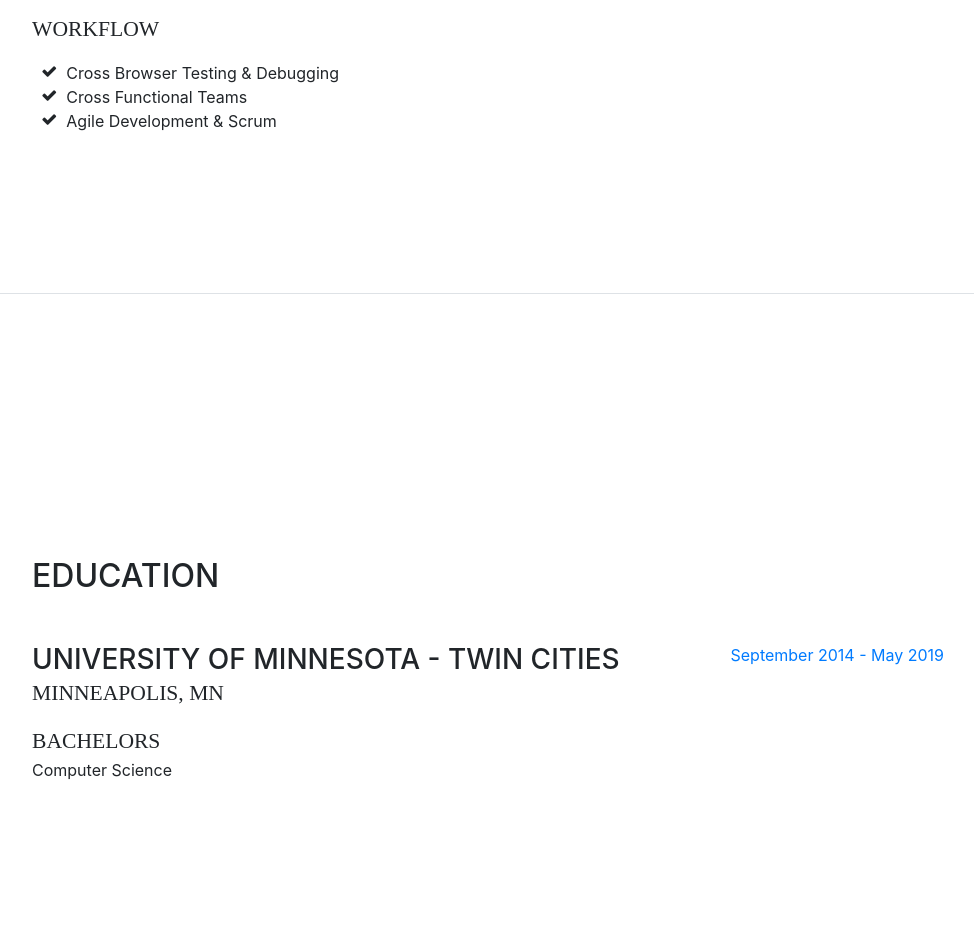
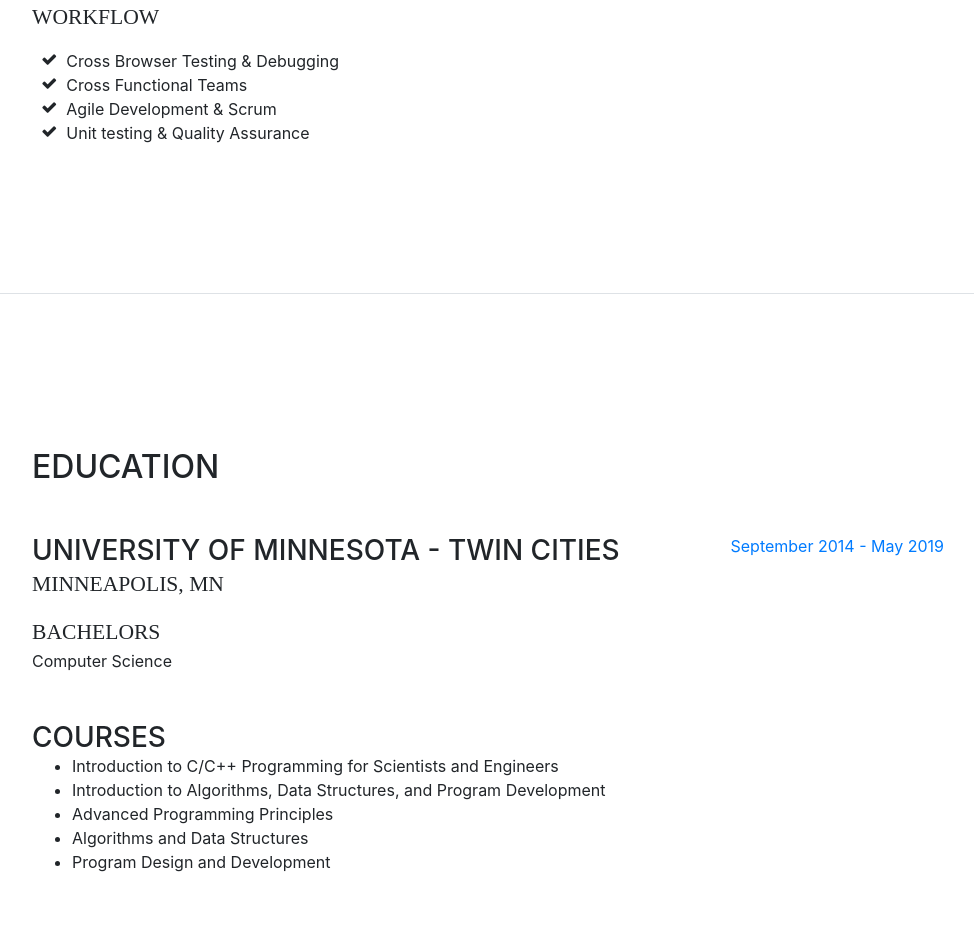
Before and after one commit to abdihashii/abdirahmanhaji.com, a website with bundled scripts: page index.html in a window 1280 px wide. Shown: the part 2754-3695 px from the top of the page, without its empty margins (288-1262 px from the left). Built offline with nearby package versions, Linux system fonts and the light colour scheme; a web font is replaced by a local one.

Commit message:
Adding some courses in education section

```diff
--- a/index.html
+++ b/index.html
@@ -295,6 +295,10 @@
               <i class="fa-li fa fa-check"></i>
               Agile Development &amp; Scrum
             </li>
+            <li>
+              <i class="fa-li fa fa-check"></i>
+              Unit testing &amp; Quality Assurance
+            </li>
           </ul>
         </div>
       </section>
@@ -312,6 +316,29 @@
             </div>
             <div class="resume-date text-md-right">
               <span class="text-primary">September 2014 - May 2019</span>
+            </div>
+          </div>
+
+          <div class="resume-item d-flex flex-column flex-md-row mb-5">
+            <div class="resume-content mr-auto">
+              <h3 class="mb-0">Courses</h3>
+              <ul>
+                <li>
+                  Introduction to C/C++ Programming for Scientists and Engineers
+                </li>
+                <li>
+                  Introduction to Algorithms, Data Structures, and Program Development
+                </li>
+                <li>
+                  Advanced Programming Principles
+                </li>
+                <li>
+                  Algorithms and Data Structures
+                </li>
+                <li>
+                  Program Design and Development
+                </li>
+              </ul>
             </div>
           </div>
 
```
